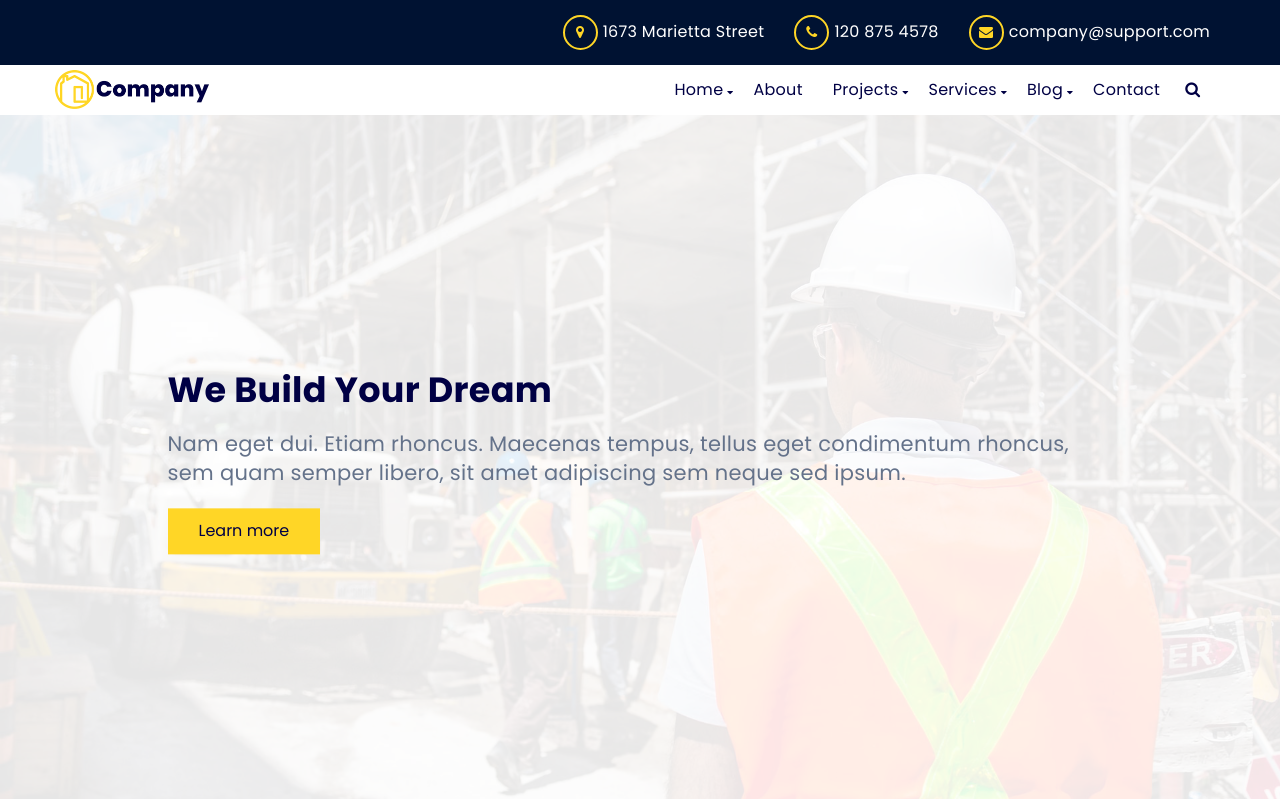
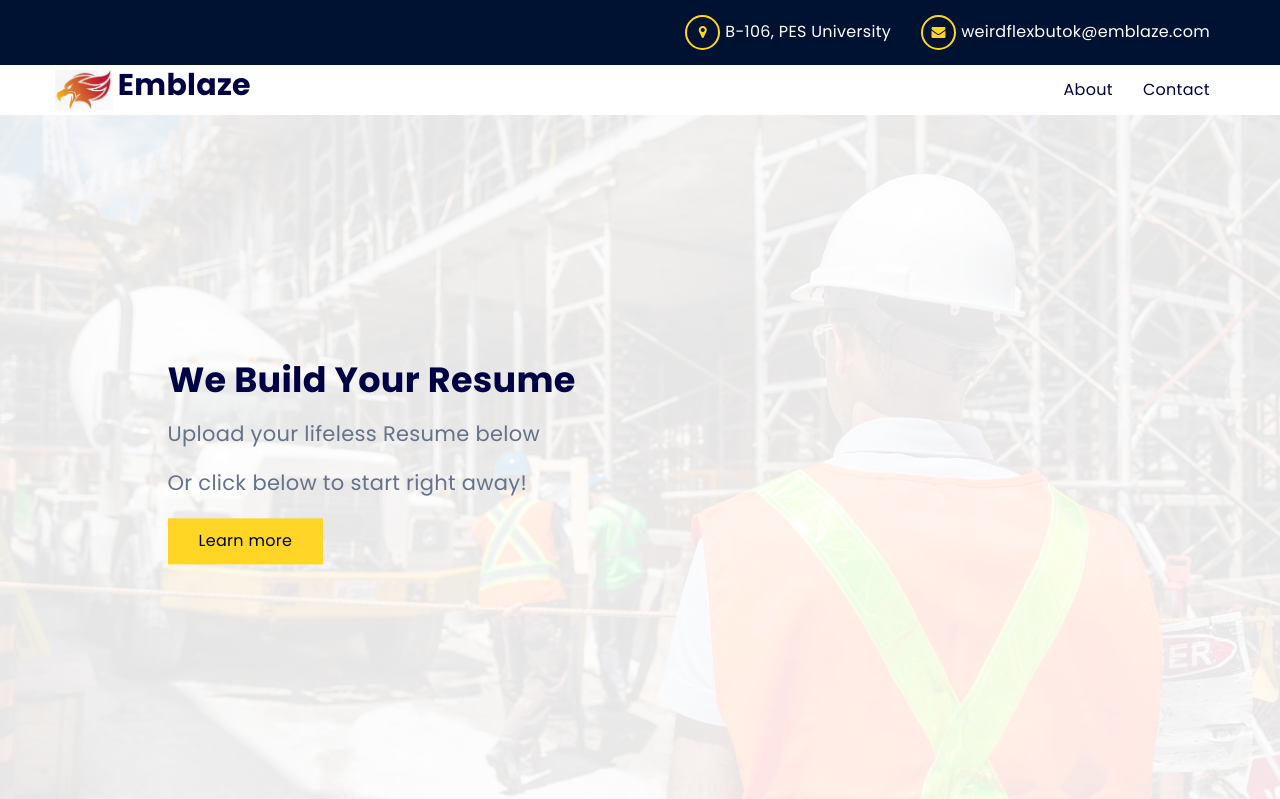
Before and after one commit to Rahul-RB/emblaze, a Python web app: template emblaze/emblaze/homepage/celt/Template/index.html in a window 1280 px wide; the page is wider, and only the part inside the window is pictured. Shown: the top 799 px of that part. Run offline with Jinja, Linux system fonts and the light colour scheme; the template is opened without the code that fills it, so the values that code supplies are empty; some libraries are stand-ins or nearby versions.

Commit message:
Homepage started

```diff
--- a/emblaze/emblaze/homepage/celt/Template/index.html
+++ b/emblaze/emblaze/homepage/celt/Template/index.html
@@ -6,7 +6,7 @@
 		<meta name="viewport" content="width=device-width, initial-scale=1">
 		 <!-- The above 3 meta tags *must* come first in the head; any other head content must come *after* these tags -->
 
-		<title>Celt - HTML Construction Website Template</title>
+		<title>Emblaze</title>
 
 		<!-- Google font -->
 		<link href="https://fonts.googleapis.com/css?family=Poppins:400,700" rel="stylesheet">
@@ -43,9 +43,8 @@
 			<div id="top-navbar" class="navbar">
 				<div class="container">
 					<ul class="nav navbar-nav navbar-right">
-						<li><a href="#" class="text-link"><i class="fa fa-map-marker"></i><span>1673 Marietta Street</span></a></li>
-						<li><a href="#" class="text-link"><i class="fa fa-phone"></i><span>120 875 4578</span></a></li>
-						<li><a href="#" class="text-link"><i class="fa fa-envelope"></i><span>company@support.com</span></a></li>
+						<li><a href="#" class="text-link"><i class="fa fa-map-marker"></i><span>B-106, PES University</span></a></li>
+						<li><a href="#" class="text-link"><i class="fa fa-envelope"></i><span>weirdflexbutok@emblaze.com</span></a></li>
 					</ul>
 				</div>
 			</div>
@@ -57,7 +56,10 @@
 					<div class="navbar-header">
 						<!-- Logo -->
 						<div class="navbar-brand">
-							<a class="logo" href="index.html"><img src="img/logo.png" alt="logo"></a>
+							<a class="logo" href="index.html">
+								<img src="img/logo.jpg" alt="logo">
+								<span style="font-size: 30px;font-weight: bold"> Emblaze </span>
+							</a>
 						</div>
 						<!-- Logo -->
 
@@ -74,49 +76,10 @@
 						<!-- Mobile Search toggle -->
 					</div>
 
-					<!-- Search -->
-					<div class="navbar-search">
-						<button class="search-btn"><i class="fa fa-search"></i></button>
-						<div class="search-form">
-							<form>
-								<input type="text" name="search" value="" placeholder="Search">
-							</form>
-						</div>
-					</div>
-					<!-- Search -->
 
 					<!-- Navigation -->
 					<ul class="main-navbar nav navbar-nav navbar-right">
-						<li class="has-dropdown"><a class="text-link" href="#"><span>Home</span></a>
-							<ul class="dropdown">
-								<li><a href="#">Home version 01</a></li>
-								<li><a href="#">Home version 02</a></li>
-								<li><a href="#">Home version 03</a></li>
-							</ul>
-						</li>
 						<li><a class="text-link" href="#"><span>About</span></a></li>
-						<li class="has-dropdown"><a class="text-link" href="#"><span>Projects</span></a>
-							<ul class="dropdown">
-								<li><a href="#">Single Project</a></li>
-								<li><a href="#">Project Detail</a></li>
-							</ul>
-						</li>
-						<li class="has-dropdown"><a class="text-link" href="#"><span>Services</span></a>
-							<ul class="dropdown">
-								<li><a href="#">Construction</a></li>
-								<li><a href="#">Renovation</a></li>
-								<li><a href="#">Architecture</a></li>
-								<li><a href="#">Painting</a></li>
-								<li><a href="#">Decorating</a></li>
-								<li><a href="#">Consulting</a></li>
-							</ul>
-						</li>
-						<li class="has-dropdown"><a class="text-link" href="#"><span>Blog</span></a>
-							<ul class="dropdown">
-								<li><a href="#">Blog page</a></li>
-								<li><a href="#">Blog post page</a></li>
-							</ul>
-						</li>
 						<li><a class="text-link" href="#"><span>Contact</span></a></li>
 					</ul>
 					<!-- Navigation -->
@@ -142,9 +105,11 @@
 
 						<!-- home content -->
 						<div class="col-md-10 col-md-offset-1">
-							<h1>We Build Your Dream</h1>
-							<p class="lead">Nam eget dui. Etiam rhoncus. Maecenas tempus, tellus eget condimentum rhoncus, sem quam semper libero, sit amet adipiscing sem neque sed ipsum.</p>
-							<button class="secondary-button">Learn more</button>
+							<h1>We Build Your Resume</h1>
+							<!-- <p class="lead">Upload your lifeless Resume below</p> -->
+							<p class="lead">Upload your lifeless Resume below</p>
+							<p class="lead">Or click below to start right away!</p>
+							<a href="#" class="secondary-button">Learn more</a>
 						</div>
 						<!-- /home content -->
 
```
Also changed, not shown: emblaze/emblaze/homepage/celt/Template/img/logo.jpg (added).
